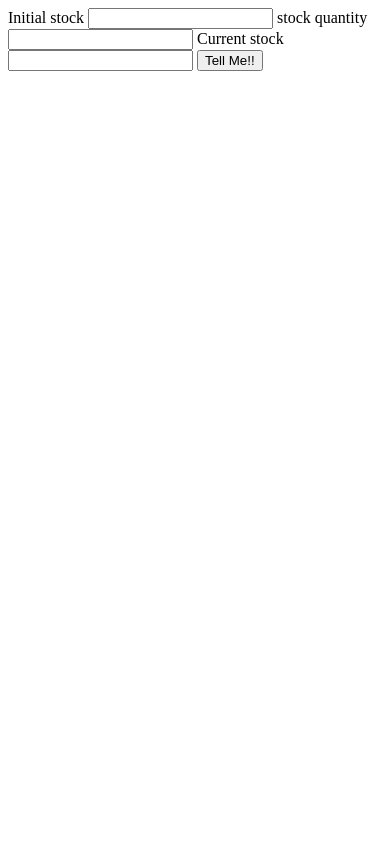
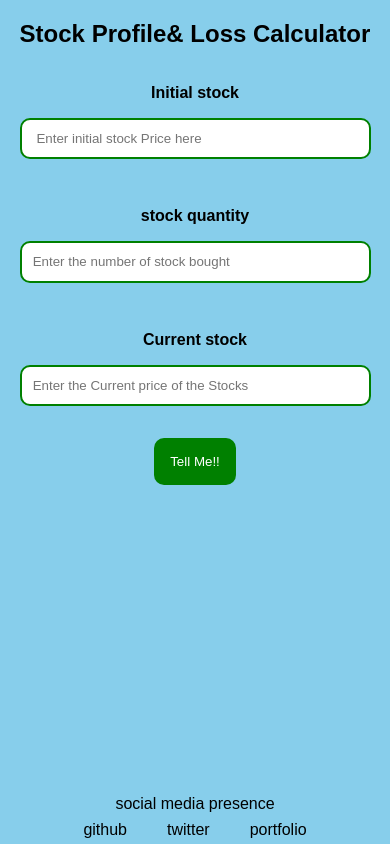
Before and after one commit to pranish07/profit-or-loss, a plain HTML site: page index.html in a window 390 px wide. Drawn offline with Linux system fonts and the light colour scheme.

Commit message:
style: responsiveness, better ui and readme

```diff
--- a/index.html
+++ b/index.html
@@ -1,18 +1,40 @@
 <!DOCTYPE html>
 <html lang="en">
-<head>
-    <meta charset="UTF-8">
-    <meta http-equiv="X-UA-Compatible" content="IE=edge">
-    <meta name="viewport" content="width=device-width, initial-scale=1.0">
+  <head>
+    <meta charset="UTF-8" />
+    <meta http-equiv="X-UA-Compatible" content="IE=edge" />
+    <meta name="viewport" content="width=device-width, initial-scale=1.0" />
+    <link rel="stylesheet" href="styles.css" />
     <title>Profit or Loss</title>
-</head>
-<body>
-    <label>Initial stock <input type="number" id="initial-stock"></label>
-    <label>stock quantity<input type="number" id="stock-quantity"></label>
-    <label>Current stock <input type="number" id="current-stock"></label>
+  </head>
+  <body>
+    <h2 class="heading">Stock Profile& Loss Calculator</h2>
+    <div class="d-flex justify-content-center align-items-center main_div">
+      <label class="initial-label" for="initial-stock"
+        >Initial stock <input class="input" type="number" id="initial-stock" placeholder=" Enter initial stock Price here"
+      /></label>
+      <label class="quantity-label" for="stock-quantity"
+        >stock quantity<input class="input" type="number" id="stock-quantity" placeholder="Enter the number of stock bought"
+      /></label>
+      <label class="current-label" for="current-stock"
+        >Current stock <input class="input" type="number" id="current-stock" placeholder="Enter the Current price of the Stocks"
+      /></label>
 
-    <button id="submit-btn">Tell Me!!</button>
+    <button
+      id="submit-btn"
+    >
+      Tell Me!!
+    </button>
     <div id="output-box"></div>
+</div>
+<footer class="online-presence">
+    <p>social media presence</p>
+    <div class="social">
+      <p><a href="https://github.com/pranish07" target="_blank">github</a> </p>
+      <p> <a href="https://twitter.com/Pranish194" target="_blank">twitter</a></p>
+      <p><a href="https://pranish-portfolio.netlify.app/" target="_blank">portfolio</a> </p>
+    </div>
+  </footer>
     <script src="script.js"></script>
-</body>
+  </body>
 </html>
--- a/styles.css
+++ b/styles.css
@@ -0,0 +1,99 @@
+*{
+    box-sizing: border-box;
+}
+body{
+    margin:0;
+    padding:0;
+    font-family: "Work Sans", sans-serif;
+    background: skyblue;
+}
+.d-flex{
+    display: flex;
+    flex-direction: column;
+}
+.justify-content-center{
+    justify-content: center;
+}
+.align-items-center{
+    align-items: center;
+}
+.heading{
+    text-align:center;
+}
+.initial-label, .quantity-label, .current-label{
+    display: block;
+    width:100%;
+    text-align: center;
+    font-weight: bolder;
+    margin:1rem;
+}
+.input{
+    display: block;
+    max-width:400px;
+    width:100%;
+    margin: 1rem auto;
+    padding:.7rem;
+    border: 2px solid green;
+    outline:white;
+    border-radius:10px;
+}
+
+.input:focus{
+    border: 2px solid green;
+}
+.main_div{
+    justify-content: center;
+    align-items: center;
+    width:60%;
+    margin:auto;
+}
+
+#submit-btn{
+    padding:1rem;
+    border-radius:10px;
+    border:none;
+    background-color: green;
+    color:white;
+}
+#output-box{
+    margin:1rem;
+}
+.online-presence{
+    width: 100%;
+    margin: auto;
+   position:fixed;
+   bottom:0;
+   font-size: medium;
+   text-align: center;
+}
+.online-presence p{
+    margin-block-start:0px;
+    margin-block-end:8px;
+}
+.social{
+    display: flex;
+    flex-direction: row;
+    align-items: center;
+    justify-content: center;
+}
+
+.social p{
+    margin-top: 0px;
+    padding:0px 20px 5px 20px;
+    text-align:center;
+    margin-block-start:0px;
+    margin-block-end:0px;
+}
+.social p a{
+    text-decoration: none;
+    /* color: var(--primary-color); */
+    color:black;
+}
+@media only screen and (max-width: 500px){
+    .main_div{
+        width:90%;
+    }
+    .input{
+        max-width:100%;
+    }
+}
```
Also changed, not shown: 1 other file.
